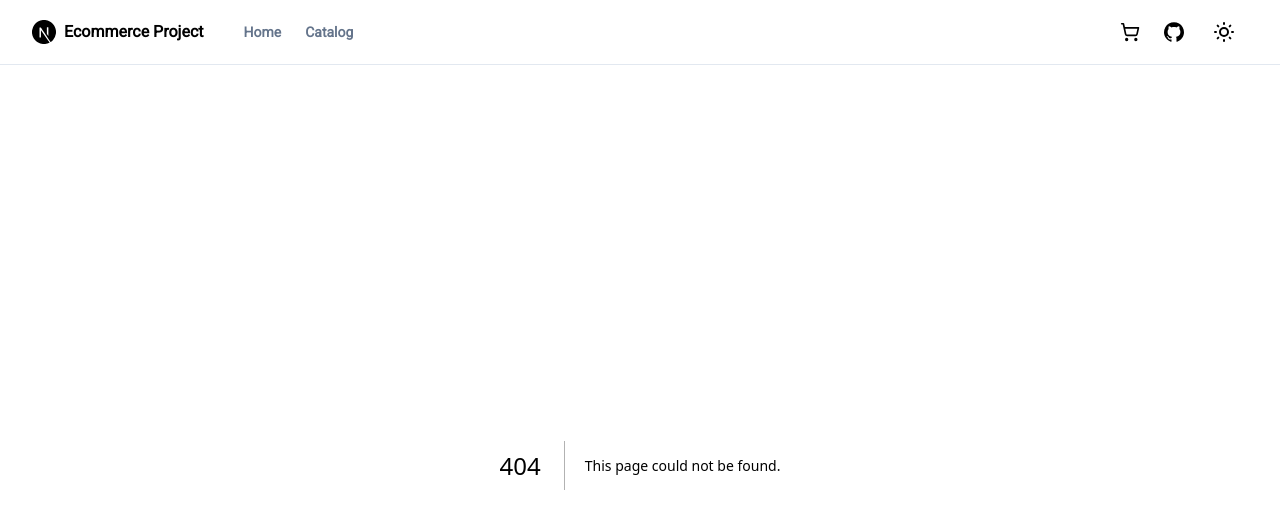
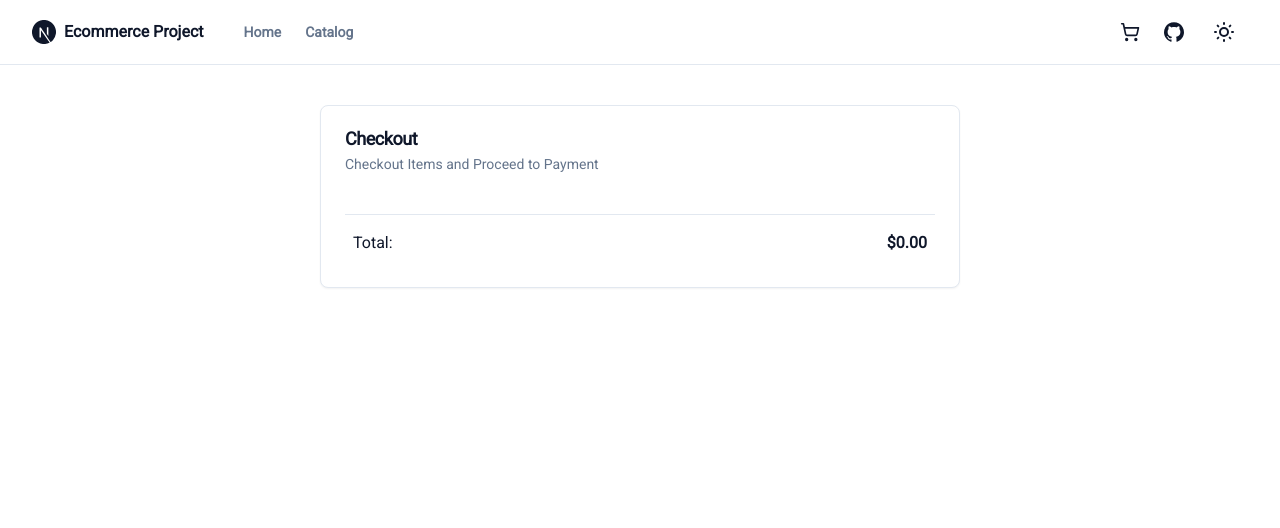
Before and after one commit to ayonshafiul/next-ecomm, a Next.js app: page /checkout in a window 1280 px wide. Before the commit this address had no page. Shown: the top 528 px of the page. Built offline with nearby package versions, Linux system fonts and the light colour scheme.

Commit message:
Add checkout view

```diff
--- a/app/catalog/[id]/page.tsx
+++ b/app/catalog/[id]/page.tsx
@@ -14,7 +14,6 @@ async function getData(id: string) {
 
 export default async function CatalogPage({ params }: any) {
   const data = await getData(params.id)
-  console.log(data)
   return (
     <div className="flex justify-center items-center min-h-[720px]">
       <ProductView product={data} />
--- /dev/null
+++ b/app/checkout/checkout-items.tsx
@@ -0,0 +1,58 @@
+"use client"
+
+import Link from "next/link"
+import { useCartContext } from "@/context/CartContext"
+
+import { Button } from "@/components/ui/button"
+import {
+  Card,
+  CardContent,
+  CardDescription,
+  CardFooter,
+  CardHeader,
+  CardTitle,
+} from "@/components/ui/card"
+import { Separator } from "@/components/ui/separator"
+
+export default function CheckoutItems() {
+  const { cartItems } = useCartContext()
+  return (
+    <div className="w-1/2 mx-auto my-10">
+      <Card>
+        <CardHeader>
+          <CardTitle>Checkout</CardTitle>
+          <CardDescription>
+            Checkout Items and Proceed to Payment
+          </CardDescription>
+        </CardHeader>
+        <CardContent>
+          {cartItems.map((product) => {
+            return (
+              <div className="flex flex-row justify-between">
+                <div>{product.title}</div>
+                <div className="font-bold">$ {product.price.toFixed(2)}</div>
+              </div>
+            )
+          })}
+          <Separator className="my-4" />
+          <div className="flex flex-row justify-between m-2">
+            <div>Total: </div>
+            <div className="font-bold">
+              $
+              {cartItems
+                .reduce((a, b) => {
+                  return a + b.price
+                }, 0)
+                .toFixed(2)}
+            </div>
+          </div>
+          {cartItems.length > 0 && (
+            <Link href="/checkout" className="w-full">
+              <Button className="w-full">Proceed To Payment</Button>
+            </Link>
+          )}
+        </CardContent>
+      </Card>
+    </div>
+  )
+}
--- /dev/null
+++ b/app/checkout/page.tsx
@@ -0,0 +1,9 @@
+import CheckoutItems from "./checkout-items"
+
+export default function page() {
+  return (
+    <div>
+      <CheckoutItems />
+    </div>
+  )
+}
```
